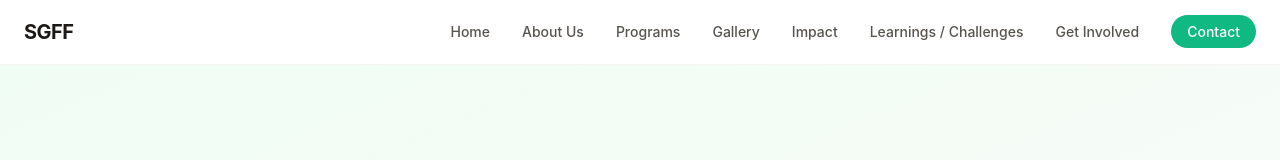
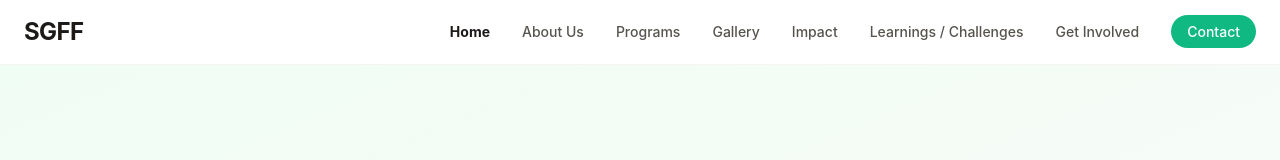
Before and after one commit to carbon-track/godfred, a Next.js app: page / in a window 1280 px wide. Shown: the top 160 px of the page. Built offline with nearby package versions, Linux system fonts and the light colour scheme.

Commit message:
updated navbar

```diff
--- a/src/components/layout/Header.js
+++ b/src/components/layout/Header.js
@@ -3,23 +3,43 @@
 import { useState, useEffect } from 'react';
 import { createPortal } from 'react-dom';
 import Link from 'next/link';
+import { usePathname } from 'next/navigation';
 import content from '@/content/en.json';
+
+const NAV_LINKS = [
+    { href: '/', key: 'home' },
+    { href: '/about', key: 'about' },
+    { href: '/programs', key: 'programs' },
+    { href: '/gallery', key: 'gallery' },
+    { href: '/impact', key: 'impact' },
+    { href: '/learnings', key: 'learnings' },
+    { href: '/get-involved', key: 'getInvolved' },
+];
 
 export default function Header() {
     const { nav } = content;
+    const pathname = usePathname();
     const [mobileMenuOpen, setMobileMenuOpen] = useState(false);
-
     const [mounted, setMounted] = useState(false);
 
     useEffect(() => {
         setMounted(true);
     }, []);
 
+    useEffect(() => {
+        window.scrollTo(0, 0);
+    }, [pathname]);
+
+    const isActive = (href) => {
+        if (href === '/') return pathname === '/';
+        return pathname === href || pathname?.startsWith(href + '/');
+    };
+
     return (
         <header className="sticky top-0 z-50 w-full border-b border-gray-100 bg-white/80 backdrop-blur-md supports-[backdrop-filter]:bg-white/60">
             <div className="mx-auto flex h-16 max-w-7xl items-center justify-between px-6">
                 <div className="flex items-center">
-                    <Link href="/" className="text-xl font-bold tracking-tight text-gray-900 hover:text-primary transition-colors flex items-center gap-2">
+                    <Link href="/" className="text-2xl font-bold tracking-tight text-gray-900 hover:text-primary transition-colors flex items-center gap-2" title="Sustainable Green Future Foundation">
                         SGFF
                     </Link>
                 </div>
@@ -27,15 +47,27 @@ export default function Header() {
                 {/* Desktop Nav */}
                 <nav className="hidden md:block">
                     <ul className="flex items-center gap-8 text-sm font-medium">
-                        <li><Link href="/" className="text-gray-600 hover:text-primary transition-colors">{nav.home}</Link></li>
-                        <li><Link href="/about" className="text-gray-600 hover:text-primary transition-colors">{nav.about}</Link></li>
-                        <li><Link href="/programs" className="text-gray-600 hover:text-primary transition-colors">{nav.programs}</Link></li>
-                        <li><Link href="/gallery" className="text-gray-600 hover:text-primary transition-colors">{nav.gallery}</Link></li>
-                        <li><Link href="/impact" className="text-gray-600 hover:text-primary transition-colors">{nav.impact}</Link></li>
-                        <li><Link href="/learnings" className="text-gray-600 hover:text-primary transition-colors">{nav.learnings}</Link></li>
-                        <li><Link href="/get-involved" className="text-gray-600 hover:text-primary transition-colors">{nav.getInvolved}</Link></li>
+                        {NAV_LINKS.map(({ href, key }) => (
+                            <li key={key}>
+                                <Link
+                                    href={href}
+                                    className={`transition-colors ${isActive(href)
+                                        ? 'font-bold text-gray-900'
+                                        : 'text-gray-600 hover:text-primary'
+                                        }`}
+                                >
+                                    {nav[key]}
+                                </Link>
+                            </li>
+                        ))}
                         <li>
-                            <Link href="/contact" className="rounded-full bg-primary px-4 py-2 text-sm font-medium text-white hover:bg-primary-hover transition-colors">
+                            <Link
+                                href="/contact"
+                                className={`rounded-full px-4 py-2 text-sm font-medium transition-colors ${isActive('/contact')
+                                    ? 'bg-primary-hover text-white ring-2 ring-primary ring-offset-2'
+                                    : 'bg-primary text-white hover:bg-primary-hover'
+                                    }`}
+                            >
                                 {nav.contact}
                             </Link>
                         </li>
@@ -76,7 +108,7 @@ export default function Header() {
                         className={`fixed inset-y-0 right-0 z-[100] w-5/6 max-w-xs overflow-y-auto bg-white px-6 py-6 shadow-2xl ring-1 ring-gray-900/10 border-l border-gray-100 transition-transform duration-300 ease-in-out ${mobileMenuOpen ? 'translate-x-0' : 'translate-x-full'}`}
                     >
                         <div className="flex items-center justify-between">
-                            <Link href="/" className="-m-1.5 p-1.5 text-xl font-bold tracking-tight text-gray-900 hover:text-primary transition-colors" onClick={() => setMobileMenuOpen(false)}>
+                            <Link href="/" className="-m-1.5 p-1.5 text-2xl font-bold tracking-tight text-gray-900 hover:text-primary transition-colors" onClick={() => setMobileMenuOpen(false)} title="Sustainable Green Future Foundation">
                                 SGFF
                             </Link>
                             <button
@@ -93,16 +125,25 @@ export default function Header() {
                         <div className="mt-6 flow-root">
                             <div className="-my-6 divide-y divide-gray-100">
                                 <div className="space-y-2 py-6">
-                                    <Link href="/" onClick={() => setMobileMenuOpen(false)} className="-mx-3 block rounded-lg px-3 py-2 text-base font-semibold leading-7 text-gray-900 hover:bg-gray-50 hover:text-primary transition-colors">{nav.home}</Link>
-                                    <Link href="/about" onClick={() => setMobileMenuOpen(false)} className="-mx-3 block rounded-lg px-3 py-2 text-base font-semibold leading-7 text-gray-900 hover:bg-gray-50 hover:text-primary transition-colors">{nav.about}</Link>
-                                    <Link href="/programs" onClick={() => setMobileMenuOpen(false)} className="-mx-3 block rounded-lg px-3 py-2 text-base font-semibold leading-7 text-gray-900 hover:bg-gray-50 hover:text-primary transition-colors">{nav.programs}</Link>
-                                    <Link href="/gallery" onClick={() => setMobileMenuOpen(false)} className="-mx-3 block rounded-lg px-3 py-2 text-base font-semibold leading-7 text-gray-900 hover:bg-gray-50 hover:text-primary transition-colors">{nav.gallery}</Link>
-                                    <Link href="/impact" onClick={() => setMobileMenuOpen(false)} className="-mx-3 block rounded-lg px-3 py-2 text-base font-semibold leading-7 text-gray-900 hover:bg-gray-50 hover:text-primary transition-colors">{nav.impact}</Link>
-                                    <Link href="/learnings" onClick={() => setMobileMenuOpen(false)} className="-mx-3 block rounded-lg px-3 py-2 text-base font-semibold leading-7 text-gray-900 hover:bg-gray-50 hover:text-primary transition-colors">{nav.learnings}</Link>
-                                    <Link href="/get-involved" onClick={() => setMobileMenuOpen(false)} className="-mx-3 block rounded-lg px-3 py-2 text-base font-semibold leading-7 text-gray-900 hover:bg-gray-50 hover:text-primary transition-colors">{nav.getInvolved}</Link>
+                                    {NAV_LINKS.map(({ href, key }) => (
+                                        <Link
+                                            key={key}
+                                            href={href}
+                                            onClick={() => setMobileMenuOpen(false)}
+                                            className={`-mx-3 block rounded-lg px-3 py-2 text-base leading-7 transition-colors hover:bg-gray-50 hover:text-primary ${isActive(href) ? 'font-bold text-primary' : 'font-semibold text-gray-900'}`}
+                                        >
+                                            {nav[key]}
+                                        </Link>
+                                    ))}
                                 </div>
                                 <div className="py-6">
-                                    <Link href="/contact" onClick={() => setMobileMenuOpen(false)} className="-mx-3 block rounded-lg px-3 py-2.5 text-base font-semibold leading-7 text-gray-900 hover:bg-gray-50 hover:text-primary transition-colors">{nav.contact}</Link>
+                                    <Link
+                                        href="/contact"
+                                        onClick={() => setMobileMenuOpen(false)}
+                                        className={`-mx-3 block rounded-lg px-3 py-2.5 text-base leading-7 transition-colors hover:bg-gray-50 ${isActive('/contact') ? 'font-bold text-primary' : 'font-semibold text-gray-900'}`}
+                                    >
+                                        {nav.contact}
+                                    </Link>
                                 </div>
                             </div>
                         </div>
```
